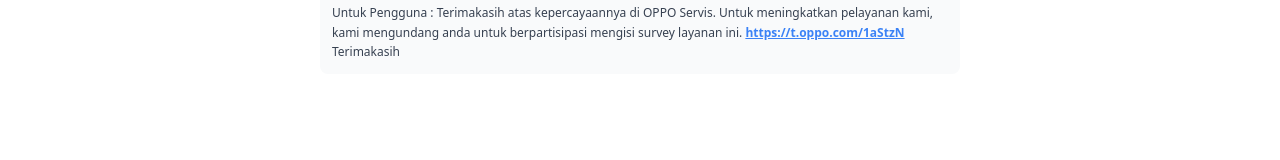
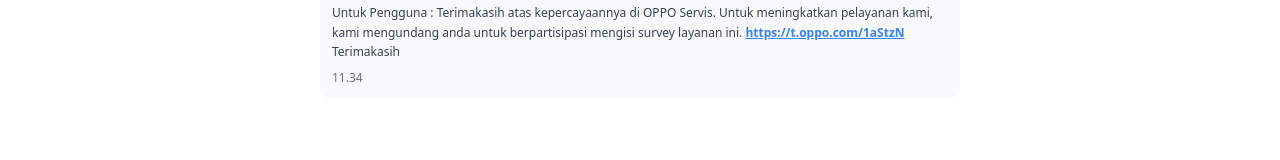
Before and after one commit to farhand-netz/oppo, a React (Vite) app: page / in a window 1280 px wide. Shown: the part 474-634 px from the top of the page. Built offline with nearby package versions, Linux system fonts and the light colour scheme.

Commit message:
Updated Landing.tsx

```diff
--- a/src/components/Landing.tsx
+++ b/src/components/Landing.tsx
@@ -5,6 +5,12 @@ interface LandingProps {
 }
 
 export default function Landing({ onStartSurvey }: LandingProps) {
+  const currentTime = new Date().toLocaleTimeString('id-ID', {
+    hour: '2-digit',
+    minute: '2-digit',
+    hour12: false
+  });
+
   return (
     <div className="min-h-screen w-full bg-white flex flex-col">
       {/* Chat Header */}
@@ -88,6 +94,7 @@ export default function Landing({ onStartSurvey }: LandingProps) {
                 </button>
                 {' '}Terimakasih
               </p>
+              <p className="text-xs text-gray-500 mt-2">{currentTime}</p>
             </div>
           </div>
         </div>
```
